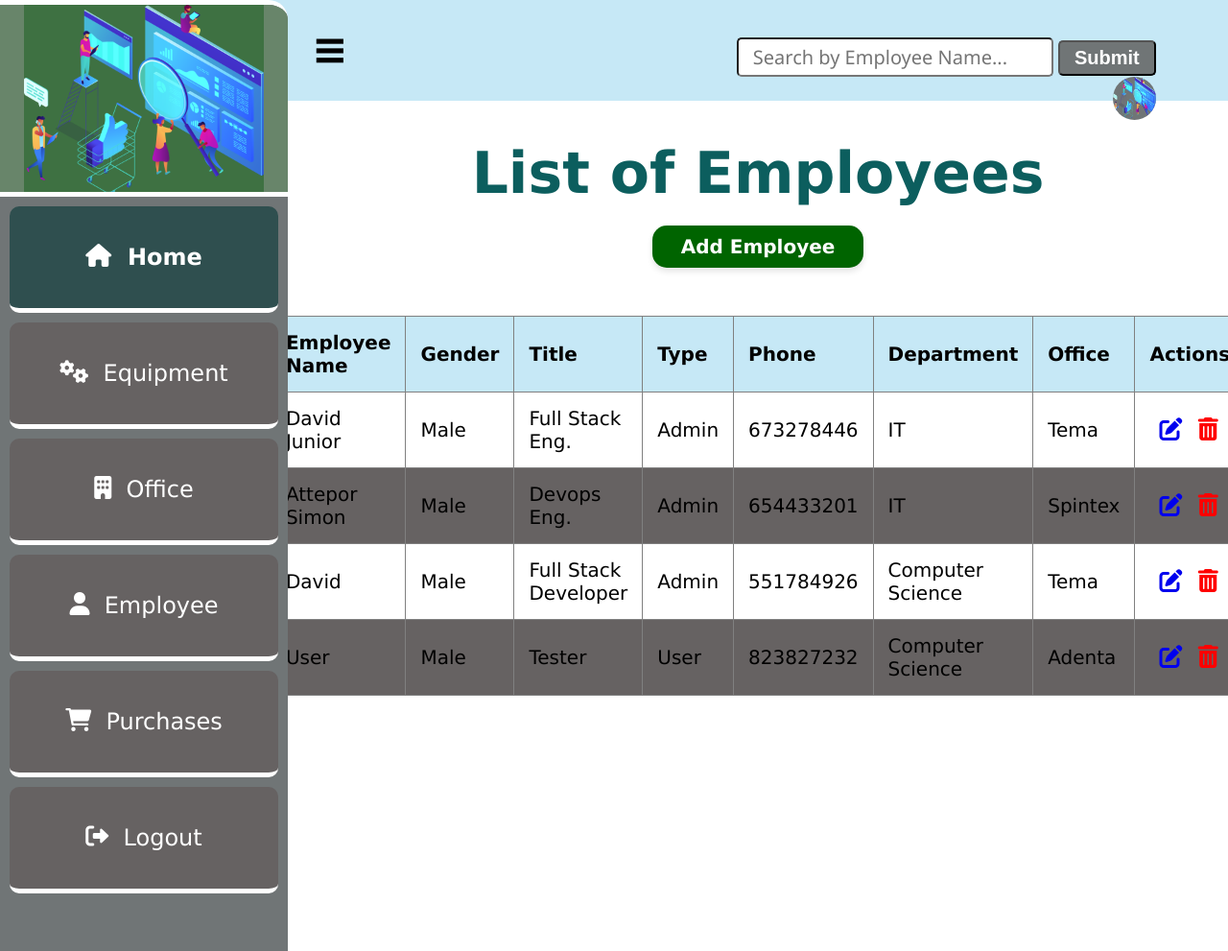
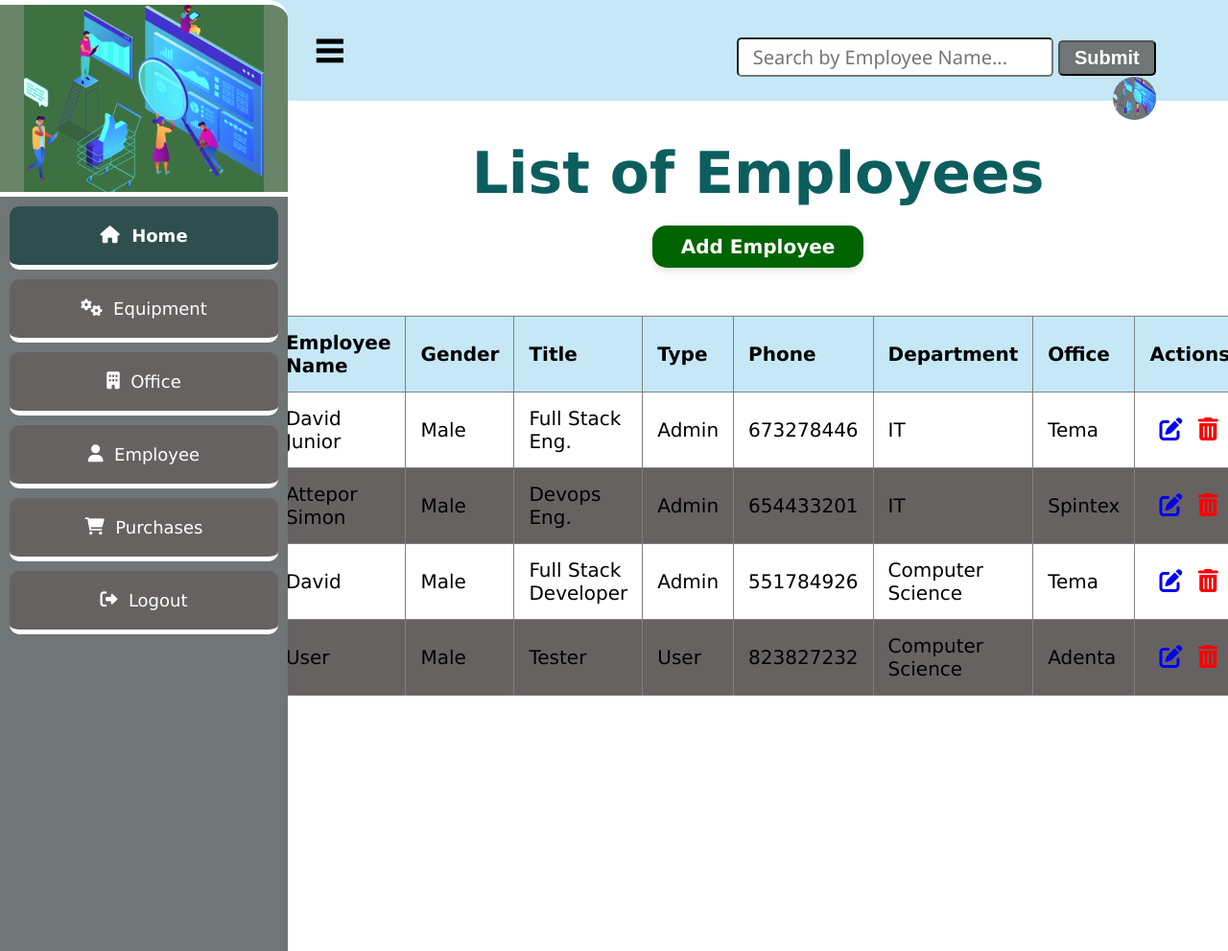
Before and after one commit to Aristocratjnr/device-inventory-system, a Flask app: page /employee in a window 1280 px wide. Shown: the whole page at 96% size. Run offline with Flask 3, Linux system fonts and the light colour scheme.

Commit message:
Update main.css for improved button styling and padding

```diff
--- a/static/main.css
+++ b/static/main.css
@@ -100,9 +100,9 @@ body {
   display: flex;
   text-decoration: none;
   color: #fff;
-  font-size: 24px;
+  font-size: 18px;
   border-bottom: 5px solid white;
-  padding: 39px;
+  padding: 20px;
   justify-content: center;
   border-radius: 10px; /* Curvy edges for buttons */
   margin: 10px; /* Add margin to separate the buttons */
```
